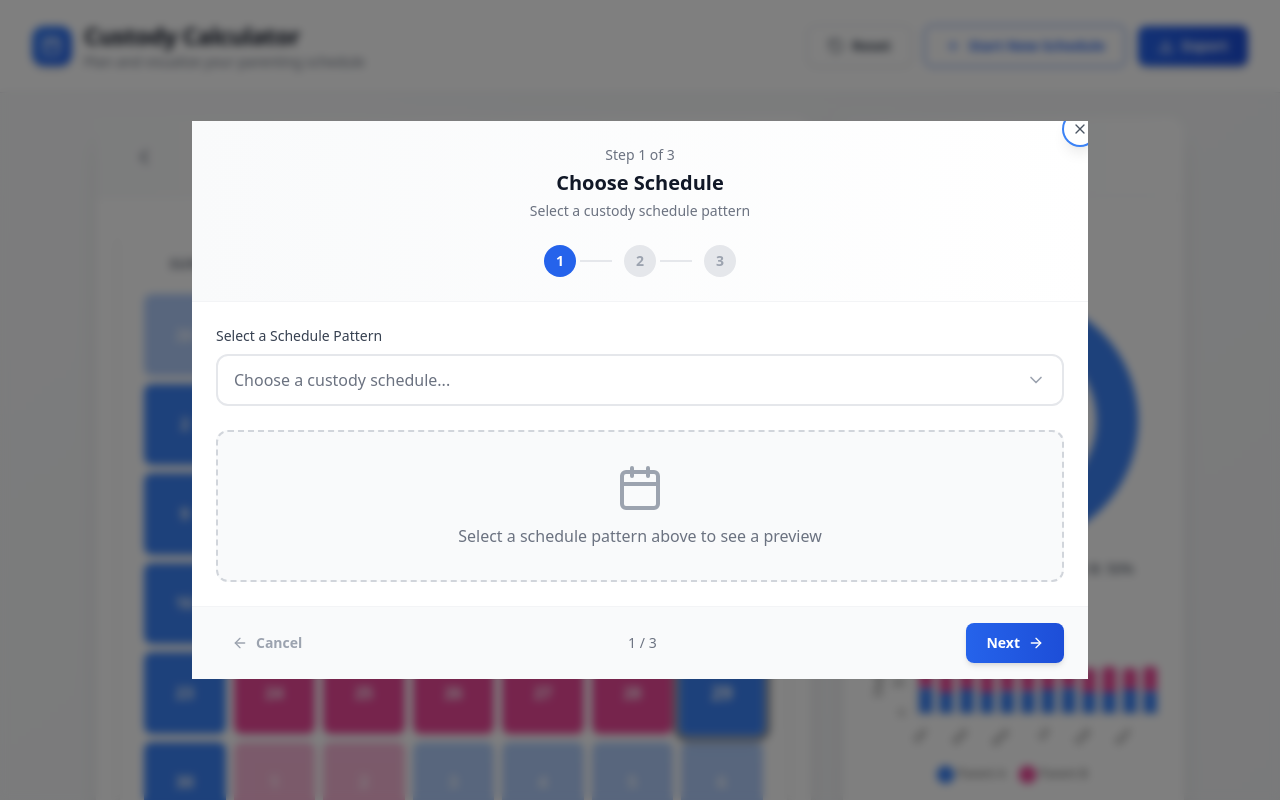
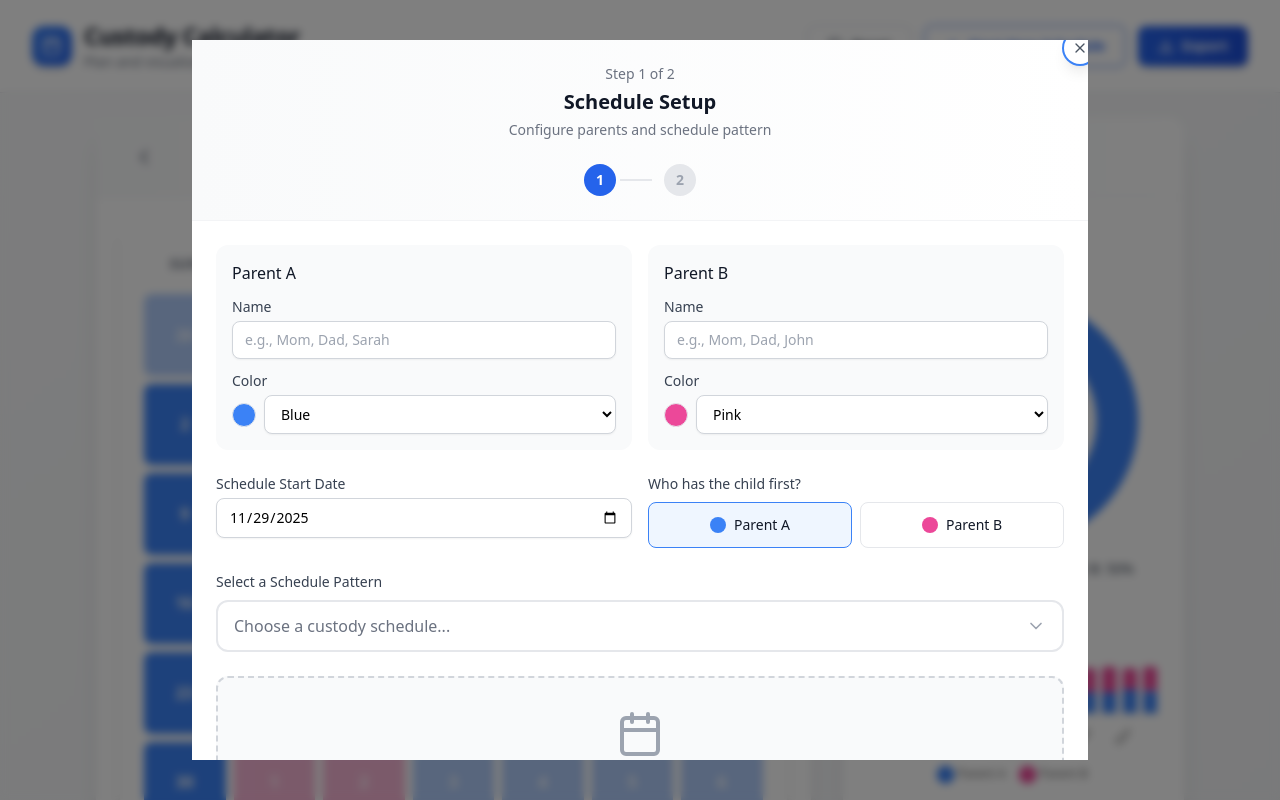
Before and after one commit to peddamat/gh-coding-agent-test, a React (Vite) app: page / in a window 1280 px wide. Shown: the top 800 px of the page. Built offline with nearby package versions, Linux system fonts and the light colour scheme.

Commit message:
Consolidated wizard's step 1 and 2

```diff
--- a/src/App.tsx
+++ b/src/App.tsx
@@ -5,7 +5,7 @@ import { CalendarGrid, MonthNavigation } from './components/calendar';
 import { Header, Container } from './components/layout';
 import { StatsPanel } from './components/stats';
 import { COLOR_OPTIONS } from './components/shared/colorOptions';
-import { WizardContainer, PatternPicker, ParentSetup, HolidaySelector } from './components/wizard';
+import { WizardContainer, PatternPicker, HolidaySelector } from './components/wizard';
 import { WizardProvider, useWizard, AppStateProvider, useAppState } from './context';
 import { getPatternByType } from './data/patterns';
 import { useCustodyEngine } from './hooks';
@@ -15,8 +15,7 @@ import type { ParentSetupData, HolidaySelection } from './components/wizard';
 
 /** Static wizard steps configuration - defined outside component to avoid recreation on each render */
 const WIZARD_STEPS = [
-  { title: 'Choose Schedule', description: 'Select a custody schedule pattern' },
-  { title: 'Parent Setup', description: 'Configure parent information' },
+  { title: 'Schedule Setup', description: 'Configure parents and schedule pattern' },
   { title: 'Holiday Settings', description: 'Set holiday custody rules' },
 ];
 
@@ -113,14 +112,8 @@ function WizardModal({
                   <PatternPicker
                     selectedPattern={state.pattern}
                     onPatternSelect={handlePatternSelect}
-                  />
-                );
-              }
-              if (currentStep === 1) {
-                return (
-                  <ParentSetup
-                    data={state.parentSetup}
-                    onChange={handleParentSetupChange}
+                    parentSetupData={state.parentSetup}
+                    onParentSetupChange={handleParentSetupChange}
                   />
                 );
               }
--- a/src/components/wizard/steps/PatternPicker.tsx
+++ b/src/components/wizard/steps/PatternPicker.tsx
@@ -1,19 +1,22 @@
-import { useState, useRef, useEffect } from 'react';
+import { useState, useRef, useEffect, useCallback } from 'react';
 import clsx from 'clsx';
 import { Check, ChevronDown, Calendar } from 'lucide-react';
 import type { PatternType } from '../../../types';
 import { PATTERNS, getPatternGroups, getPatternByType, type PatternDefinition, type SplitType } from '../../../data/patterns';
 import { PatternThumbnail } from './PatternThumbnail';
+import { ColorPicker } from '../../shared/ColorPicker';
+import { DatePicker } from '../../shared/DatePicker';
+import type { ParentSetupData } from './parentSetupUtils';
 
 interface PatternPickerProps {
   /** Currently selected pattern type */
   selectedPattern: PatternType | null;
   /** Callback when a pattern is selected */
   onPatternSelect: (pattern: PatternType, split: SplitType) => void;
-  /** Color class for parent A in thumbnails */
-  parentAColor?: string;
-  /** Color class for parent B in thumbnails */
-  parentBColor?: string;
+  /** Parent setup data (names, colors) */
+  parentSetupData: ParentSetupData;
+  /** Callback when parent setup data changes */
+  onParentSetupChange: (data: ParentSetupData) => void;
 }
 
 /**
@@ -38,14 +41,14 @@ function getSplitBadgeClasses(split: SplitType): string {
 
 /**
  * Pattern selection step for the wizard.
- * Displays a grouped dropdown with a preview panel showing the selected pattern details.
+ * Includes parent name/color inputs above a grouped dropdown with preview panel.
  * Selecting a pattern implicitly sets both the pattern and split.
  */
 export function PatternPicker({
   selectedPattern,
   onPatternSelect,
-  parentAColor = 'bg-blue-500',
-  parentBColor = 'bg-pink-500',
+  parentSetupData,
+  onParentSetupChange,
 }: PatternPickerProps) {
   const patternGroups = getPatternGroups();
   const [isDropdownOpen, setIsDropdownOpen] = useState(false);
@@ -53,6 +56,21 @@ export function PatternPicker({
 
   // Get the currently selected pattern details
   const selectedPatternDef = selectedPattern ? getPatternByType(selectedPattern) : null;
+
+  // Parent colors for thumbnails
+  const parentAColor = parentSetupData.parentAColor || 'bg-blue-500';
+  const parentBColor = parentSetupData.parentBColor || 'bg-pink-500';
+
+  // Handle parent data changes
+  const handleParentChange = useCallback(
+    (field: keyof ParentSetupData, value: string) => {
+      onParentSetupChange({
+        ...parentSetupData,
+        [field]: value,
+      });
+    },
+    [parentSetupData, onParentSetupChange]
+  );
 
   // Close dropdown when clicking outside
   useEffect(() => {
@@ -83,7 +101,154 @@ export function PatternPicker({
 
   return (
     <div className="space-y-6">
-      {/* Dropdown selector */}
+      {/* Parent Information Section */}
+      <div className="grid grid-cols-1 gap-4 sm:grid-cols-2">
+        {/* Parent A */}
+        <div className="space-y-3 rounded-xl bg-gray-50 p-4">
+          <h4 className="font-medium text-gray-900">Parent A</h4>
+
+          {/* Name input */}
+          <div className="space-y-1">
+            <label
+              htmlFor="parentAName"
+              className="block text-sm font-medium text-gray-700"
+            >
+              Name
+            </label>
+            <input
+              type="text"
+              id="parentAName"
+              value={parentSetupData.parentAName}
+              onChange={(e) => handleParentChange('parentAName', e.target.value)}
+              placeholder="e.g., Mom, Dad, Sarah"
+              className="block w-full rounded-lg border border-gray-300 bg-white px-3 py-2 text-sm shadow-sm transition-colors focus:border-blue-500 focus:outline-none focus:ring-1 focus:ring-blue-500"
+            />
+          </div>
+
+          {/* Color picker */}
+          <ColorPicker
+            id="parentAColor"
+            value={parentSetupData.parentAColor}
+            onChange={(value) => handleParentChange('parentAColor', value)}
+            label="Color"
+          />
+        </div>
+
+        {/* Parent B */}
+        <div className="space-y-3 rounded-xl bg-gray-50 p-4">
+          <h4 className="font-medium text-gray-900">Parent B</h4>
+
+          {/* Name input */}
+          <div className="space-y-1">
+            <label
+              htmlFor="parentBName"
+              className="block text-sm font-medium text-gray-700"
+            >
+              Name
+            </label>
+            <input
+              type="text"
+              id="parentBName"
+              value={parentSetupData.parentBName}
+              onChange={(e) => handleParentChange('parentBName', e.target.value)}
+              placeholder="e.g., Mom, Dad, John"
+              className="block w-full rounded-lg border border-gray-300 bg-white px-3 py-2 text-sm shadow-sm transition-colors focus:border-blue-500 focus:outline-none focus:ring-1 focus:ring-blue-500"
+            />
+          </div>
+
+          {/* Color picker */}
+          <ColorPicker
+            id="parentBColor"
+            value={parentSetupData.parentBColor}
+            onChange={(value) => handleParentChange('parentBColor', value)}
+            label="Color"
+          />
+        </div>
+      </div>
+
+      {/* Color conflict warning */}
+      {parentSetupData.parentAColor && parentSetupData.parentBColor &&
+       parentSetupData.parentAColor === parentSetupData.parentBColor && (
+        <div className="rounded-lg border border-amber-200 bg-amber-50 px-4 py-3">
+          <p className="text-sm text-amber-700">Parents must have different colors for calendar visibility</p>
+        </div>
+      )}
+
+      {/* Schedule Settings */}
+      <div className="grid grid-cols-1 gap-4 sm:grid-cols-2">
+        {/* Start date */}
+        <DatePicker
+          id="startDate"
+          value={parentSetupData.startDate}
+          onChange={(value) => handleParentChange('startDate', value)}
+          label="Schedule Start Date"
+        />
+
+        {/* Starting parent */}
+        <div className="space-y-2">
+          <label className="block text-sm font-medium text-gray-700">
+            Who has the child first?
+          </label>
+          <div className="flex gap-2">
+            <label
+              className={clsx(
+                'flex-1 flex cursor-pointer items-center justify-center gap-2 rounded-lg border p-3 transition-colors',
+                {
+                  'border-blue-500 bg-blue-50': parentSetupData.startingParent === 'parentA',
+                  'border-gray-200 hover:border-gray-300': parentSetupData.startingParent !== 'parentA',
+                }
+              )}
+            >
+              <input
+                type="radio"
+                name="startingParent"
+                value="parentA"
+                checked={parentSetupData.startingParent === 'parentA'}
+                onChange={(e) => handleParentChange('startingParent', e.target.value)}
+                className="sr-only"
+              />
+              <div
+                className={clsx(
+                  'h-4 w-4 rounded-full',
+                  parentSetupData.parentAColor || 'bg-blue-500'
+                )}
+              />
+              <span className="text-sm font-medium text-gray-900">
+                {parentSetupData.parentAName || 'Parent A'}
+              </span>
+            </label>
+            <label
+              className={clsx(
+                'flex-1 flex cursor-pointer items-center justify-center gap-2 rounded-lg border p-3 transition-colors',
+                {
+                  'border-blue-500 bg-blue-50': parentSetupData.startingParent === 'parentB',
+                  'border-gray-200 hover:border-gray-300': parentSetupData.startingParent !== 'parentB',
+                }
+              )}
+            >
+              <input
+                type="radio"
+                name="startingParent"
+                value="parentB"
+                checked={parentSetupData.startingParent === 'parentB'}
+                onChange={(e) => handleParentChange('startingParent', e.target.value)}
+                className="sr-only"
+              />
+              <div
+                className={clsx(
+                  'h-4 w-4 rounded-full',
+                  parentSetupData.parentBColor || 'bg-pink-500'
+                )}
+              />
+              <span className="text-sm font-medium text-gray-900">
+                {parentSetupData.parentBName || 'Parent B'}
+              </span>
+            </label>
+          </div>
+        </div>
+      </div>
+
+      {/* Schedule Dropdown selector */}
       <div ref={dropdownRef} className="relative">
         <label className="block text-sm font-medium text-gray-700 mb-2">
           Select a Schedule Pattern
```
